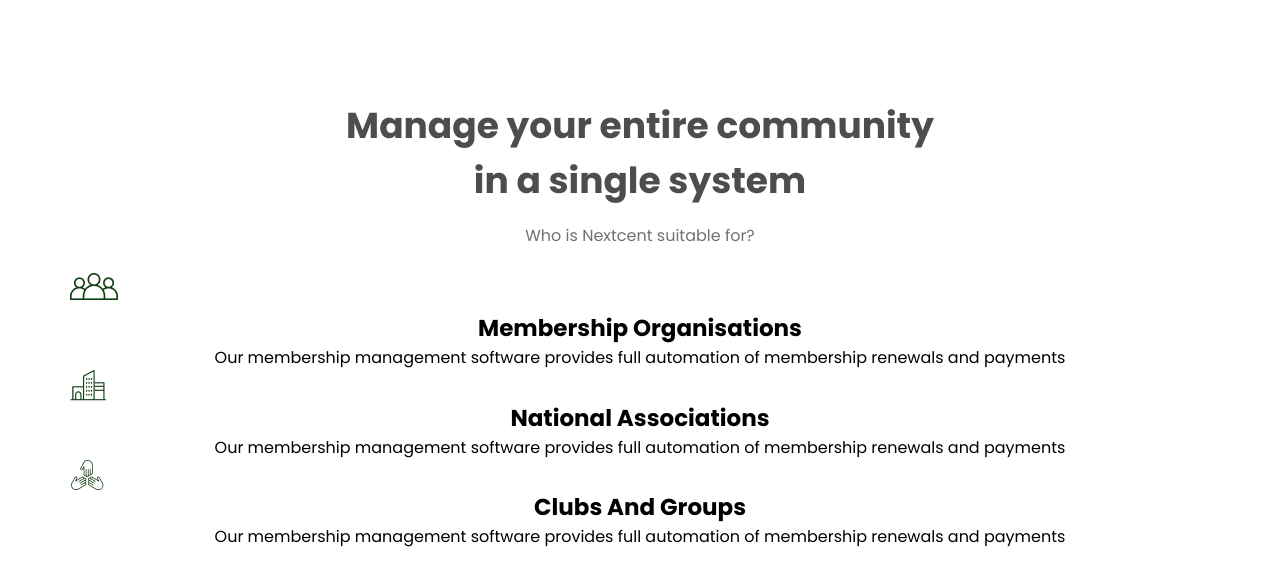
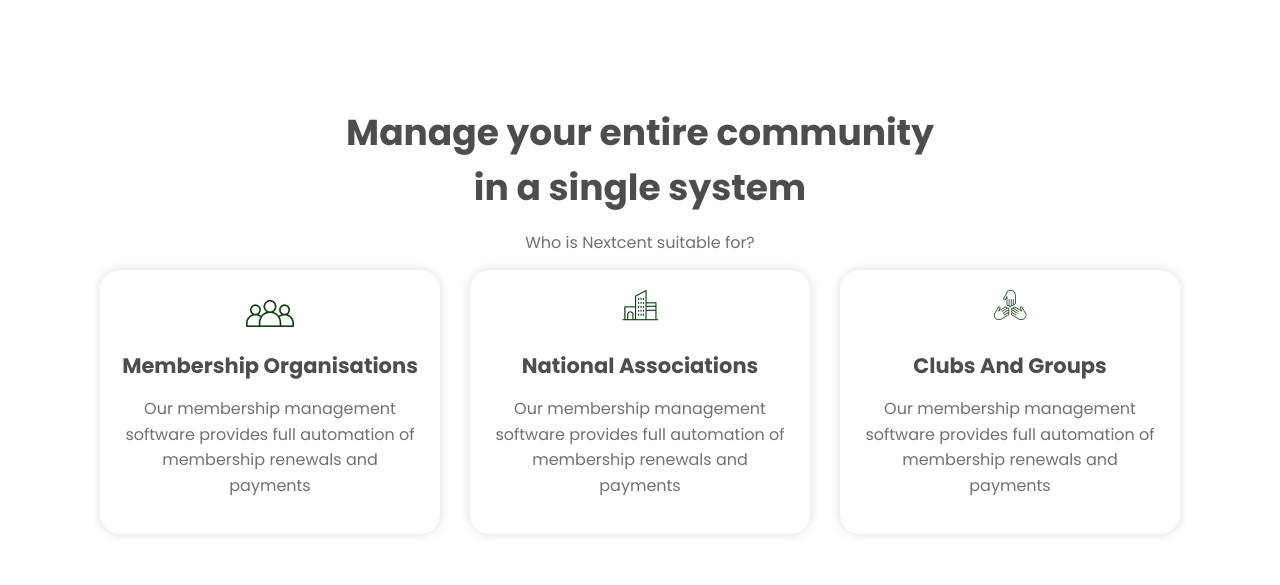
Before and after one commit to HamdyShehiet/Nexcent, a plain HTML site: page index.html in a window 1280 px wide. Shown: the part 1061-1646 px from the top of the page. Drawn offline with Linux system fonts and the light colour scheme.

Commit message:
Add: Features Section Style

```diff
--- a/assets/styles/main.css
+++ b/assets/styles/main.css
@@ -13,7 +13,7 @@
     --text-color: #717171;
     --h1-size: 40px;
     --h2-size: 36px;
-    --h3-size:23px;
+    --h3-size:21px;
     --text-size: 16px;
     --section-padding: 40px;
 }
@@ -34,7 +34,6 @@ input{
     outline: none;
 }
 img{
-    display: block;
     max-width: 100%;
 }
 .container {
@@ -83,6 +82,7 @@ h1{
 }
 h3{
     font-size: var(--h3-size);
+    color: var(--title-color);
 }
 .description{
     margin: 15px 0;
@@ -202,3 +202,16 @@ header ul a{
 .clients .container .row a{
     width: 60px;
 }
+.features .container .row {
+    align-items: initial;
+    gap: 30px;
+}
+.features .container .row .feature{
+    width: 340px;
+    padding: 20px;
+    border-radius: 20px;
+    box-shadow: 0 0 8px 2px rgb(0 0 0 / .09);
+}
+.features .container .row .feature .feature-icon{
+    height: 60px;
+}
--- a/index.html
+++ b/index.html
@@ -61,27 +61,28 @@
             <div class="container">
                 <h2 class="title text-center">Manage your entire community <br/> in a single system</h2>
                 <p class="description text-center">Who is Nextcent suitable for?</p>
-                <div class="row">
+                <div class="row flex">
                     <div class="feature">
-                        <div class="feature-icon">
+                        <div class="feature-icon text-center">
                             <img src="assets/icons/users-2.webp" alt=" Feature Icon">
                         </div>
                         <h3 class="text-center">Membership Organisations</h3>
-                        <p class="deccription text-center">Our membership management software provides full automation of membership renewals and payments</p>
+                        <p class="description text-center">Our membership management software provides full automation of membership renewals and payments</p>
                     </div>
-                    <div class="feature">
-                        <div class="feature-icon">
+                    <div class="feature ">
+                        <div class="feature-icon text-center">
+                            <!-- <a href="">hhhhh</a> -->
                             <img src="assets/icons/building.webp" alt=" Feature Icon">
                         </div>
                         <h3 class="text-center">National Associations</h3>
-                        <p class="deccription text-center">Our membership management software provides full automation of membership renewals and payments</p>
+                        <p class="description text-center">Our membership management software provides full automation of membership renewals and payments</p>
                     </div>
                     <div class="feature">
-                        <div class="feature-icon">
+                        <div class="feature-icon text-center">
                             <img src="assets/icons/hands.webp" alt=" Feature Icon">
                         </div>
                         <h3 class="text-center">Clubs And Groups</h3>
-                        <p class="deccription text-center">Our membership management software provides full automation of membership renewals and payments</p>
+                        <p class="description text-center">Our membership management software provides full automation of membership renewals and payments</p>
                     </div>
                 </div>
             </div>
```
